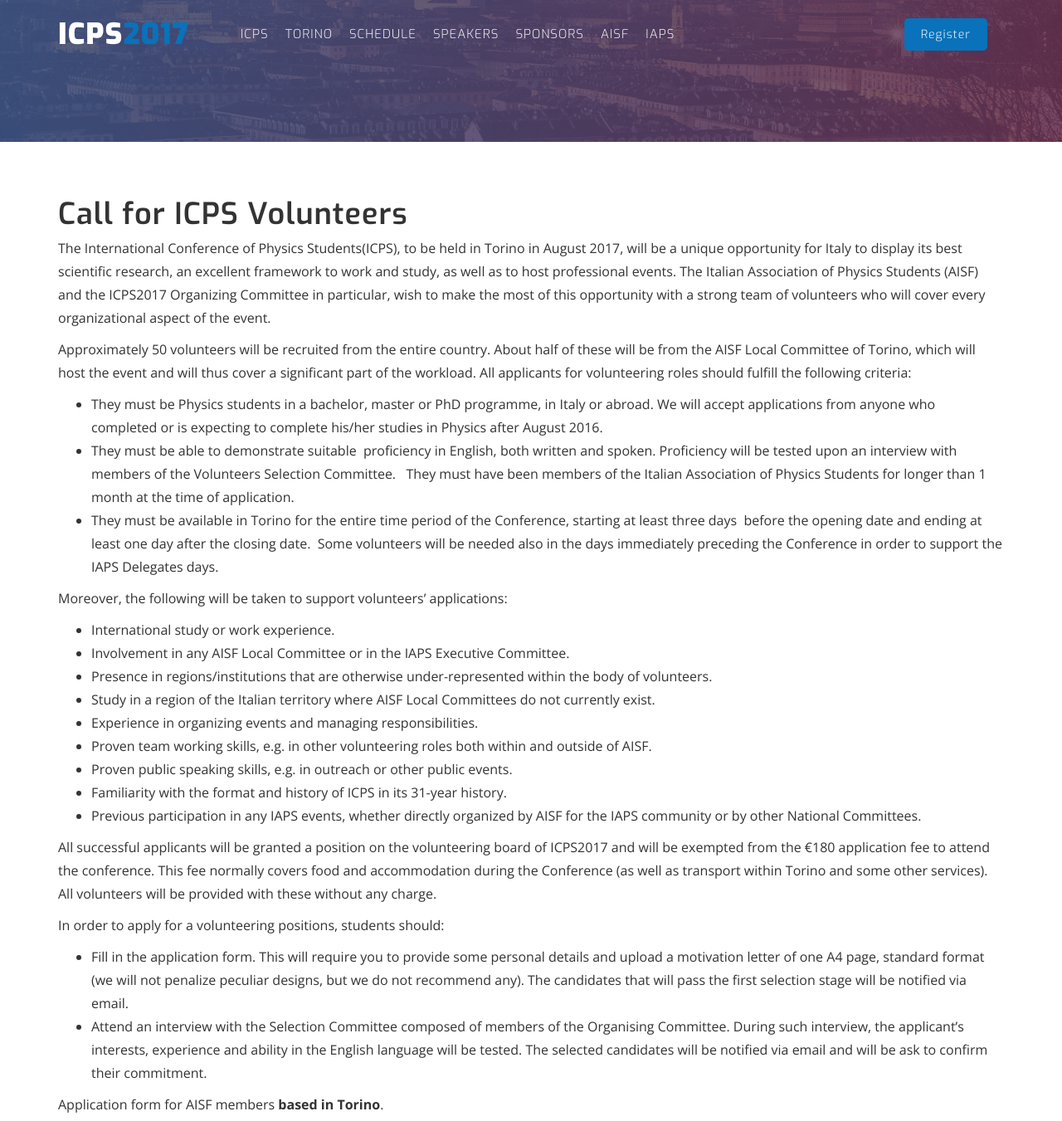
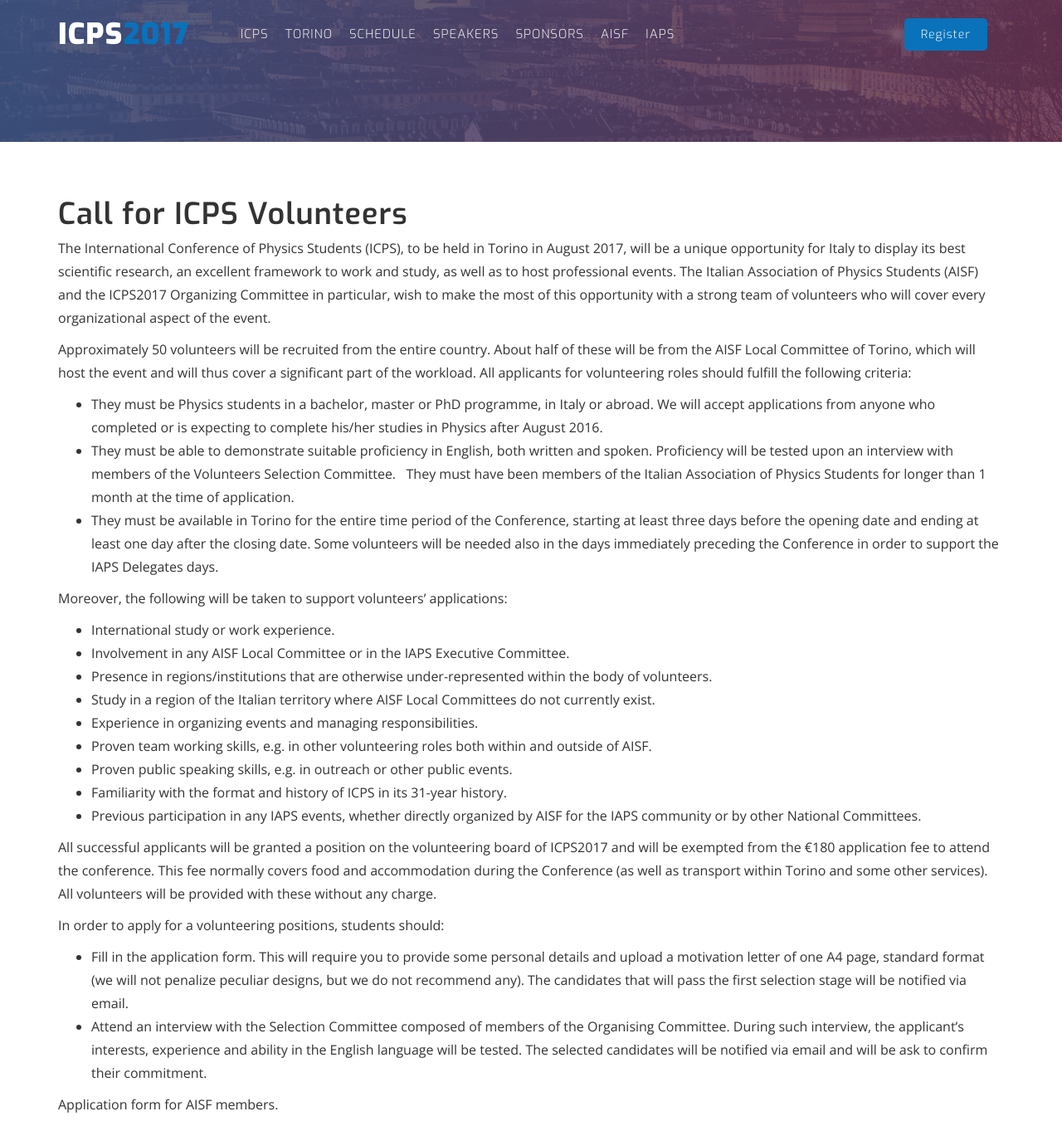
Before and after one commit to ICPS2017/ICPS2017.github.io, a Jekyll site: the page built from volunteers-call.html, in a window 1280 px wide and 1400 px high, cut to the strip 0-1351 px from the top of the window. Shown: the whole strip at 83% size. Built offline with Jekyll 4.4.1, drawn with Linux system fonts in a browser that asks for light colours; nearby versions of some CDN libraries; some of the changed text lies outside the part shown.

Commit message:
update dates and form volunteers-call

```diff
--- a/volunteers-call.html
+++ b/volunteers-call.html
@@ -9,14 +9,14 @@
     <article>
       <h1>Call for ICPS Volunteers</h1>
 
-      <p>The International Conference of Physics Students(ICPS), to be held in Torino in August 2017, will be a unique opportunity for Italy to display its best scientific research, an excellent framework to work and study, as well as to host professional events. The Italian Association of Physics Students (AISF) and the ICPS2017 Organizing Committee in particular, wish to make the most of this opportunity with a strong team of volunteers who will cover every organizational aspect of the event. </p>
+      <p>The International Conference of Physics Students (ICPS), to be held in Torino in August 2017, will be a unique opportunity for Italy to display its best scientific research, an excellent framework to work and study, as well as to host professional events. The Italian Association of Physics Students (AISF) and the ICPS2017 Organizing Committee in particular, wish to make the most of this opportunity with a strong team of volunteers who will cover every organizational aspect of the event. </p>
 
       <p>Approximately 50 volunteers will be recruited from the entire country. About half of these will be from the AISF Local Committee of Torino, which will host the event and will thus cover a significant part of the workload. All applicants for volunteering roles should fulfill the following criteria:</p>
       <ul class="bigul">
 	<li>They must be Physics students in a bachelor, master or PhD programme, in Italy or abroad. We will accept applications from anyone who completed or is expecting to complete his/her studies in Physics after August 2016.</li>
-	<li>They must be able to demonstrate suitable  proficiency in English, both written and spoken. Proficiency will be tested upon an interview with members of the Volunteers Selection Committee.
+	<li>They must be able to demonstrate suitable proficiency in English, both written and spoken. Proficiency will be tested upon an interview with members of the Volunteers Selection Committee.
 	  They must have been members of the Italian Association of Physics Students for longer than 1 month at the time of application.</li>
-	<li>They must be available in Torino for the entire time period of the Conference, starting at least three days  before the opening date and ending at least one day after the closing date.  Some volunteers will be needed also in the days immediately preceding the Conference in order to support the IAPS Delegates days.</li>
+	<li>They must be available in Torino for the entire time period of the Conference, starting at least three days before the opening date and ending at least one day after the closing date. Some volunteers will be needed also in the days immediately preceding the Conference in order to support the IAPS Delegates days.</li>
       </ul>
       <p>Moreover, the following will be taken to support volunteers’ applications:</p>
 
@@ -40,7 +40,7 @@
 	<li>Attend an interview with the Selection Committee composed of members of the Organising Committee. During such interview, the applicant’s interests, experience and ability in the English language will be tested. The selected candidates will be notified via email and will be ask to confirm their commitment.</li>
       </ul>
 
-      <p>Application form for AISF members <b>based in Torino</b>.</p>
+      <p>Application form for AISF members.</p>
 
       <script type="text/javascript" src="https://form.jotformeu.com/jsform/62562985415363"></script>
 
```
Also changed, not shown: other parts of volunteers-call.html (+1 -1 lines).
